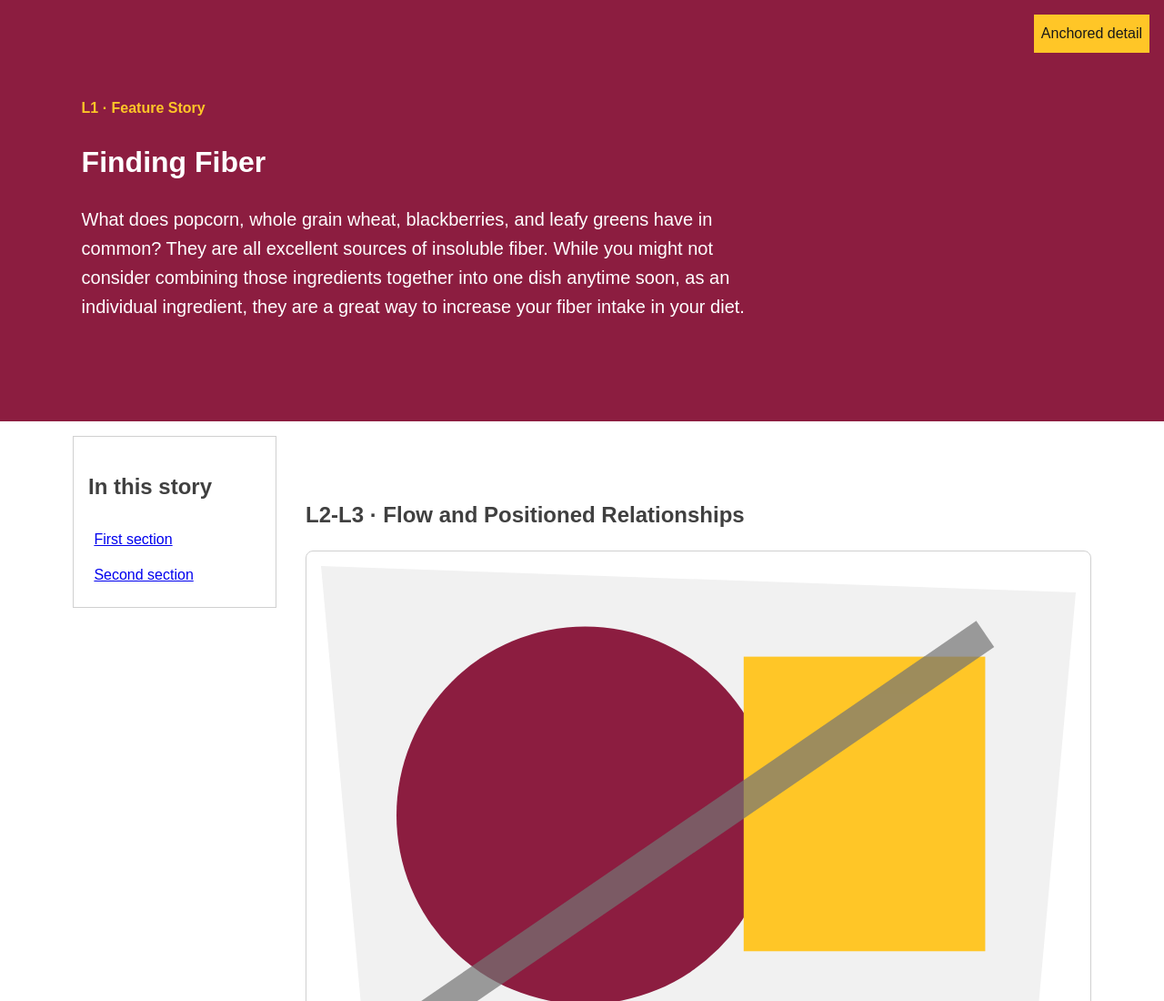
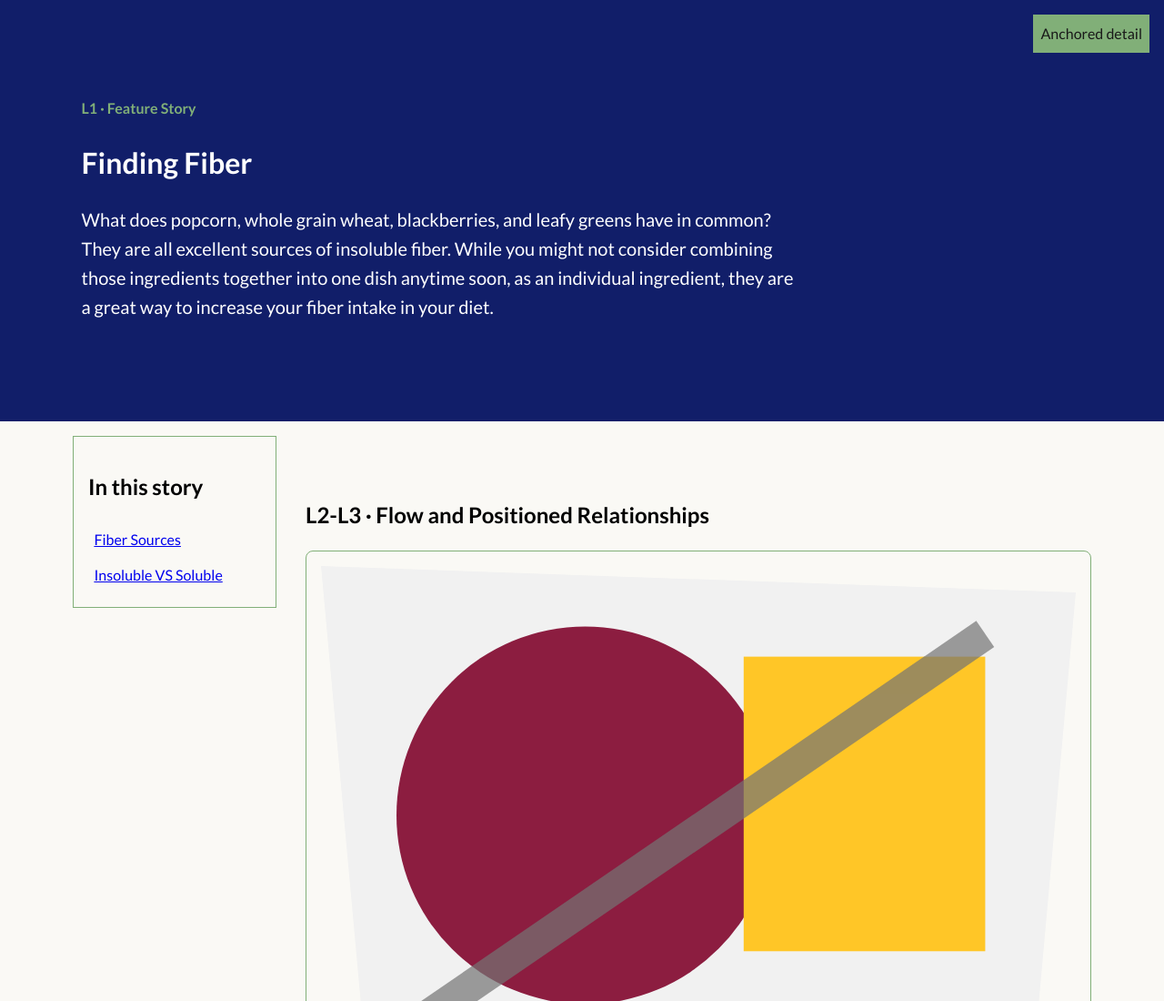
Before and after one commit to enappen/Deliverable_Layerable-Feature-Story, a plain HTML site: page index.html in a window 1280 px wide. Shown: the top 1100 px of the page at 91% size. Drawn offline with Linux system fonts and the light colour scheme.

Commit message:
Tokens Added
Theme updated with project tokens.

```diff
--- a/index.html
+++ b/index.html
@@ -18,8 +18,8 @@
     <main>
         <aside class="story-guide">
             <h2>In this story</h2>
-            <a href="#section-one">First section</a>
-            <a href="#section-two">Second section</a>
+            <a href="#section-one">Fiber Sources</a>
+            <a href="#section-two">Insoluble VS Soluble</a>
         </aside>
         <article>
             <section id="section-one">
--- a/styles.css
+++ b/styles.css
@@ -1,132 +1,188 @@
-:root{
-    --color-text:#404040;
+/* Font Imports
+    Lato is designed by Lukasz Dziedzic and licensed under the Open Font License.
+    Licensing Information: https://openfontlicense.org/
+*/
+@font-face {
+  font-family: "Lato";
+  src: url("Web-Fonts/Lato-Regular.woff2") format("woff2");
+  font-weight: normal;
+  font-style: normal;
+  font-display: swap;
+}
+
+@font-face {
+  font-family: "Lato";
+  src: url("Web-Fonts/Lato-Bold.woff2") format("woff2");
+  font-weight: bold;
+  font-style: normal;
+  font-display: swap;
+}
+
+@font-face {
+  font-family: "Lato";
+  src: url("Web-Fonts/Lato-Black.woff2") format("woff2");
+  font-weight: 900;
+  font-style: normal;
+  font-display: swap;
+}
+
+@font-face {
+  font-family: "Lato";
+  src: url("Web-Fonts/Lato-Light.woff2") format("woff2");
+  font-weight: 300;
+  font-style: normal;
+  font-display: swap;
+}
+
+/* Global Values */
+:root {
+  --font-body: "Lato", "Arial", sans-serif;
+  --color-dark: #000000;
+  --color-contrast: #111e69;
+  --color-accent: #faf9f5;
+  --color-muted: #4960ac;
+  --color-border: #81af78;
+  --color-alt: #5f0000;
+  --font-size-svg-subtext: 1.15rem;
+  --font-size-svg-headers: 2.9rem;
+  --font-weight-bold: 700;
+  --letter-spacing-svg-subtext: 5%;
+  --space-3: 1rem;
+  --radius: 0.5rem;
+  --measure: 68ch;
+  --padding-cardrow: 0.1rem;
+}
+
+:root {
+  /*--color-text:#404040;
     --color-surface:#fff;
-    --color-action:#8c1d40;
     --color-accent:#ffc627;
     --color-border:#d0d0d0;
-    --color-muted:#5c6670;
-    --space-3:1rem;
-    --radius:.5rem;
-    --measure:68ch;
-    --layer-base:0;
-    --layer-raised:10;
-    --layer-sticky:20;
-    --layer-overlay:30;
+    --color-muted:#5c6670;*/
+  --layer-base: 0;
+  --layer-raised: 10;
+  --layer-sticky: 20;
+  --layer-overlay: 30;
 }
-*,*::before,*::after{
-    box-sizing:border-box;
+*,
+*::before,
+*::after {
+  box-sizing: border-box;
 }
-html{
-    scroll-behavior:smooth;
+html {
+  scroll-behavior: smooth;
 }
-body{
-    margin:0;
-    color:var(--color-text);
-    background:var(--color-surface);
-    font-family:Arial,sans-serif;
-    line-height:1.6;
+body {
+  margin: 0;
+  color: var(--color-dark);
+  background: var(--color-accent);
+  font-family: var(--font-body);
+  line-height: 1.6;
 }
-.feature-header{
-    position:relative;
-    padding:clamp(2rem,7vw,6rem);
-    background:var(--color-action);
-    color:#fff;
+.feature-header {
+  position: relative;
+  padding: clamp(2rem, 7vw, 6rem);
+  background: var(--color-contrast);
+  color: #fff;
 }
-.eyebrow{
-    color:var(--color-accent);
-    font-weight:700;
+.eyebrow {
+  color: var(--color-border);
+  font-weight: 700;
 }
-.lede{
-    max-width:var(--measure);
-    font-size:1.25rem;
+.lede {
+  max-width: var(--measure);
+  font-size: 1.25rem;
 }
-.issue-badge{
-    position:absolute;
-    inset-block-start:1rem;
-    inset-inline-end:1rem;
-    padding:.5rem;
-    background:var(--color-accent);
-    color:#191919;
+.issue-badge {
+  position: absolute;
+  inset-block-start: 1rem;
+  inset-inline-end: 1rem;
+  padding: 0.5rem;
+  background: var(--color-border);
+  color: #191919;
 }
-main{
-    display:grid;
-    gap:2rem;
-    max-width:72rem;
-    margin:auto;
-    padding:var(--space-3);
+main {
+  display: grid;
+  gap: 2rem;
+  max-width: 72rem;
+  margin: auto;
+  padding: var(--space-3);
 }
-article{
-    min-width:0;
+article {
+  min-width: 0;
 }
-article section{
-    display:flow-root;
-    margin-block:3rem;
-    scroll-margin-block-start:6rem;
+article section {
+  display: flow-root;
+  margin-block: 3rem;
+  scroll-margin-block-start: 6rem;
 }
-.story-guide{
-    align-self:start;
-    padding:1rem;
-    border:1px solid var(--color-border);
+.story-guide {
+  align-self: start;
+  padding: 1rem;
+  border: 1px solid var(--color-border);
 }
-.story-guide a{
-    display:block;
-    padding:.4rem;
+.story-guide a {
+  display: block;
+  padding: 0.4rem;
 }
-.feature-figure{
-    position:relative;
-    margin:0;
-    padding:1rem;
-    border:1px solid var(--color-border);
-    border-radius:var(--radius);
+.feature-figure {
+  position: relative;
+  margin: 0;
+  padding: 1rem;
+  border: 1px solid var(--color-border);
+  border-radius: var(--radius);
 }
-img{
-    display:block;
-    max-width:100%;
-    height:auto;
+img {
+  display: block;
+  max-width: 100%;
+  height: auto;
 }
-.pull-quote{
-    margin:2rem 0;
-    padding:1rem;
-    border-inline-start:.4rem solid var(--color-accent);
-    font-size:1.35rem;
+.pull-quote {
+  margin: 2rem 0;
+  padding: 1rem;
+  border-inline-start: 0.4rem solid var(--color-border);
+  font-size: 1.35rem;
 }
-.shape-portrait{
-    width:min(45%,20rem);
-    margin:0 1rem 1rem 0;
-    border-radius:50%;
+.shape-portrait {
+  width: min(45%, 20rem);
+  margin: 0 1rem 1rem 0;
+  border-radius: 50%;
 }
-.documentation{
-    grid-column:1/-1;
-    padding:1rem;
-    background:#f1f1f1;
+.documentation {
+  grid-column: 1/-1;
+  padding: 1rem;
+  background: #dde1f1;
 }
-@media (min-width:52rem){
-    main{
-        grid-template-columns:14rem 1fr;
+@media (min-width: 52rem) {
+  main {
+    grid-template-columns: 14rem 1fr;
   }
-    .story-guide{
-        position:sticky;
-        inset-block-start:1rem;
-        z-index:var(--layer-sticky);
+  .story-guide {
+    position: sticky;
+    inset-block-start: 1rem;
+    z-index: var(--layer-sticky);
+
   }
-    .pull-quote{
-        position:relative;
-        z-index:var(--layer-raised);
-        margin-inline-start:-4rem;
-        background:var(--color-surface);;
+  .pull-quote {
+    position: relative;
+    z-index: var(--layer-raised);
+    margin-inline-start: -4rem;
+    background: var(--color-surface);
   }
-    @supports (shape-outside:circle(50%)){
-        .shape-portrait{
-            float:inline-start;
-            shape-outside:circle(50%);
-            shape-margin:1rem;}
+  @supports (shape-outside: circle(50%)) {
+    .shape-portrait {
+      float: inline-start;
+      shape-outside: circle(50%);
+      shape-margin: 1rem;
     }
   }
-    @supports (clip-path:polygon(0 0)){
-        .feature-figure img{
-            clip-path:polygon(0 0,100% 5%,94% 100%,6% 94%);}
 }
-        :focus-visible{
-            outline:.2rem solid var(--color-accent);
-            outline-offset:.2rem;
+@supports (clip-path: polygon(0 0)) {
+  .feature-figure img {
+    clip-path: polygon(0 0, 100% 5%, 94% 100%, 6% 94%);
   }
+}
+:focus-visible {
+  outline: 0.2rem solid var(--color-accent);
+  outline-offset: 0.2rem;
+}
```
Also changed, not shown: Web-Fonts/Lato-Black.woff2 (added), Web-Fonts/Lato-Bold.woff2 (added), Web-Fonts/Lato-Light.woff2 (added), Web-Fonts/Lato-Regular.woff2 (added). Lines whose indentation alone changed are shown as unchanged.
